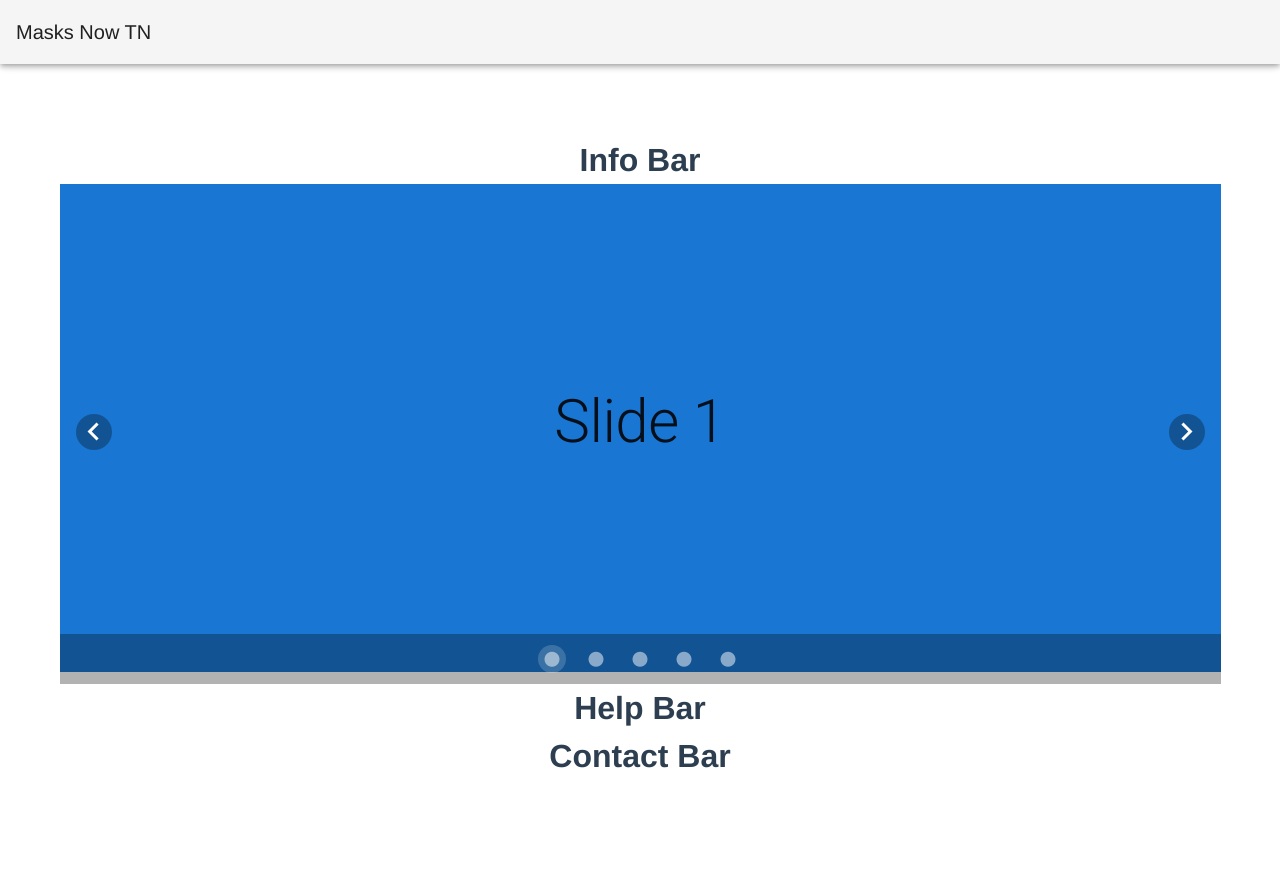
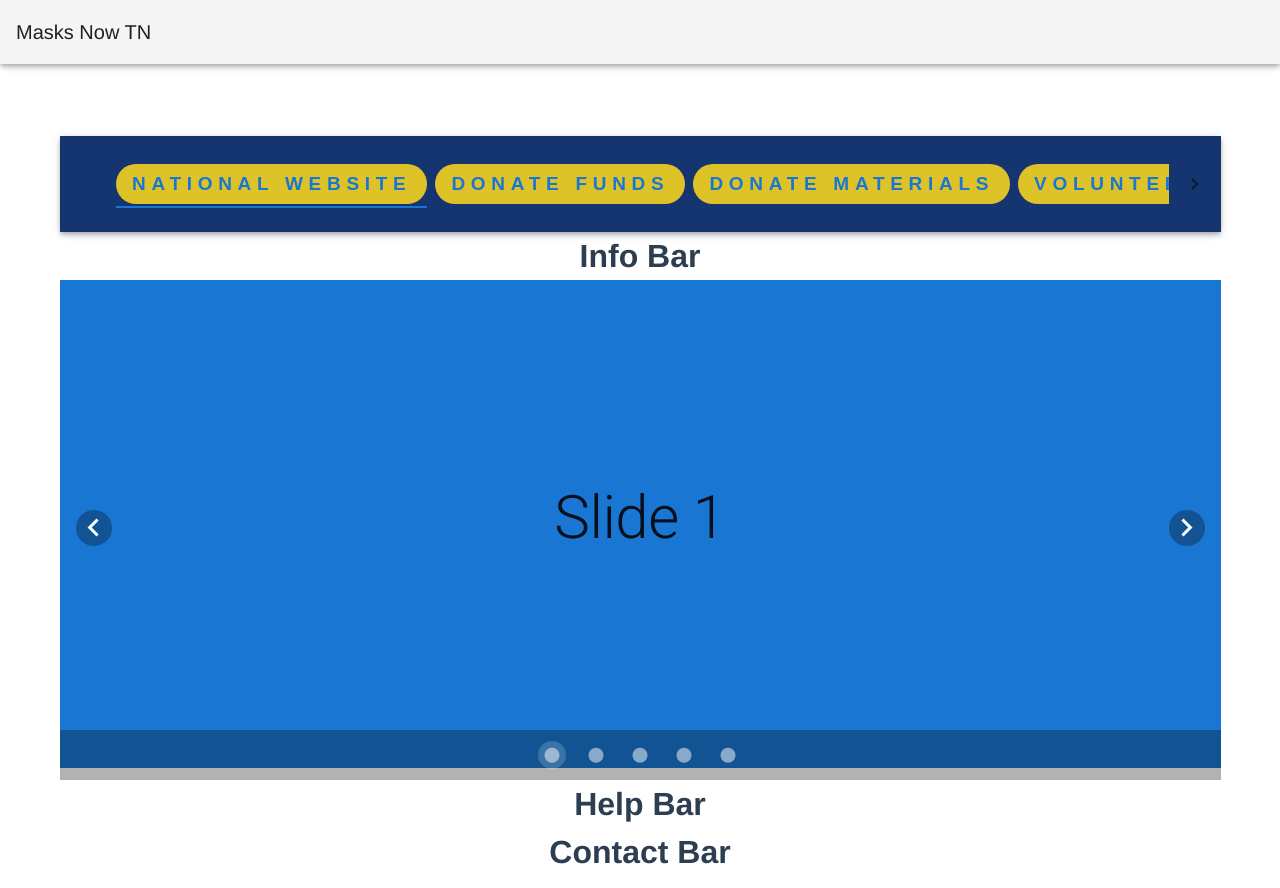
Before and after one commit to tannerb9/MasksNowTN-New, a Vue app: page / in a window 1280 px wide. Before the commit the page ends 860 px from the top, so only its background shows below. Built offline with nearby package versions, Linux system fonts and the light colour scheme.

Commit message:
navbar links work, need to finish styling properly

```diff
--- a/src/components/Nav.vue
+++ b/src/components/Nav.vue
@@ -1,5 +1,17 @@
 <template>
-  <h1>Nav Bar</h1>
+    <div>
+        <v-app-bar dense color="#153570" >
+            <template v-slot:extension>
+                <v-tabs>
+                    <v-tab><a href="https://masksnow.org/">National Website</a></v-tab>
+                    <v-tab><a href="https://charity.gofundme.com/o/en/campaign/masksnow-tennessee">Donate Funds</a></v-tab>
+                    <v-tab><a href = "mailto: distribution.make@gmail.com">Donate Materials</a></v-tab>
+                    <v-tab><a href="https://masksnow.org/volunteer/">Volunteer</a></v-tab>
+                    <v-tab><a href="https://airtable.com/embed/shrG3kgFmeLYyoxxn" target="airtable">Get Masks</a></v-tab>
+                </v-tabs>
+            </template>
+        </v-app-bar>
+    </div>
 </template>
 
 <script>
@@ -7,3 +19,45 @@ export default {
   name: "Nav",
 };
 </script>
+
+<style>
+.v-app-bar {
+    width: 100%;
+}
+.v-tabs {
+    display: flex;
+    justify-content: space-evenly;
+    padding: 0 0 12vh 0;
+}
+.v-tab {
+    background: #DEC328;
+    border-radius: 50px;
+    transition: inherit;
+    letter-spacing: 0.3em;
+    font-family: lulo-clean-w01-one-bold,sans-serif;
+    font-weight: bold;
+    font-size: 19px;
+    margin: 0.25rem;
+}
+
+.v-tab:hover:before, nav li:hover:after
+{
+    transform: scale(1);
+}
+.v-app-bar a {
+    text-decoration: none;
+    overflow: hidden;
+    white-space: nowrap;
+    min-width: 1.8em;
+    max-width: 100%;
+}
+.v-app-bar a:hover {
+    transform: scale(1.07);
+}
+/* .airtable-embed {
+    width:"100%";
+    height:"533";
+    background: transparent;
+    border: 1px solid #ccc;
+} */
+</style>
--- a/src/views/Home.vue
+++ b/src/views/Home.vue
@@ -3,6 +3,7 @@ import { fragment } from "vue-fragment"; Vue.use(Plugin);
 <template>
   <v-container>
     <!-- <fragment> -->
+    <Nav></Nav>
     <Info></Info>
     <News></News>
     <Help></Help>
@@ -12,6 +13,7 @@ import { fragment } from "vue-fragment"; Vue.use(Plugin);
 </template>
 
 <script>
+import Nav from "@/components/Nav";
 import Info from "@/components/Info";
 import News from "@/components/News";
 import Help from "@/components/Help";
@@ -19,6 +21,7 @@ import Contact from "@/components/Contact";
 export default {
   name: "Home",
   components: {
+    Nav: Nav,
     Info: Info,
     News: News,
     Help: Help,
```
